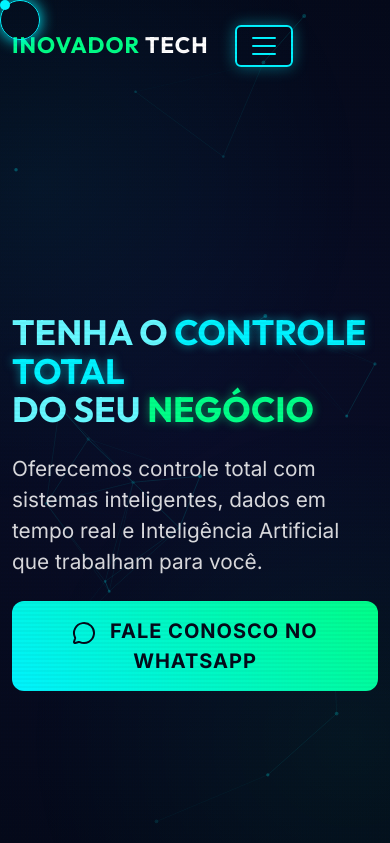
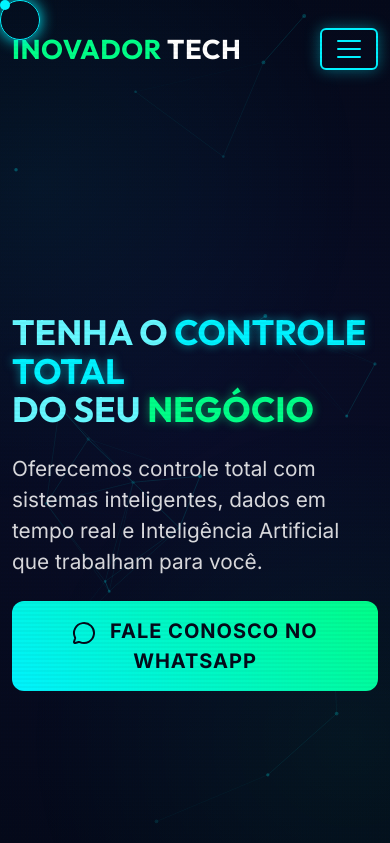
Before and after one commit to ninho10/inovador-tech, a Flask app: page / in a window 390 px wide. Shown: the top 843 px of the page. Run offline with Flask 3, Linux system fonts and the light colour scheme; some libraries are stand-ins or nearby versions.

Commit message:
fix(ui): expand navbar to full width and increase brand size on mobile

```diff
--- a/static/css/style.css
+++ b/static/css/style.css
@@ -67,7 +67,6 @@ h1, h2, h3, h4, .navbar-brand {
     border: 2px solid var(--neon-cyan);
     box-shadow: 0 0 15px rgba(0, 243, 255, 0.4);
     transition: 0.3s;
-    margin-left: 10px; /* Alinhado mais perto do logo / Closer to logo */
 }
 
 .navbar-toggler:focus {
@@ -83,7 +82,7 @@ h1, h2, h3, h4, .navbar-brand {
 @media (max-width: 991.98px) {
     #mainNav .container {
         display: flex;
-        justify-content: flex-start !important; /* Alinhamento à esquerda / Left alignment */
+        justify-content: space-between !important; /* Espalhado pelas pontas / Full width alignment */
         align-items: center;
     }
 
@@ -412,8 +411,8 @@ h1, h2, h3, h4, .navbar-brand {
         font-size: 2.8rem;
     }
     .navbar-brand {
-        font-size: 1.4rem; /* Reduzido para caber bem no mobile / Reduced for mobile */
-        letter-spacing: 1px;
+        font-size: 1.7rem; /* Aumentado para melhor visibilidade / Increased for better visibility */
+        letter-spacing: 0.5px;
     }
 }
 
```
